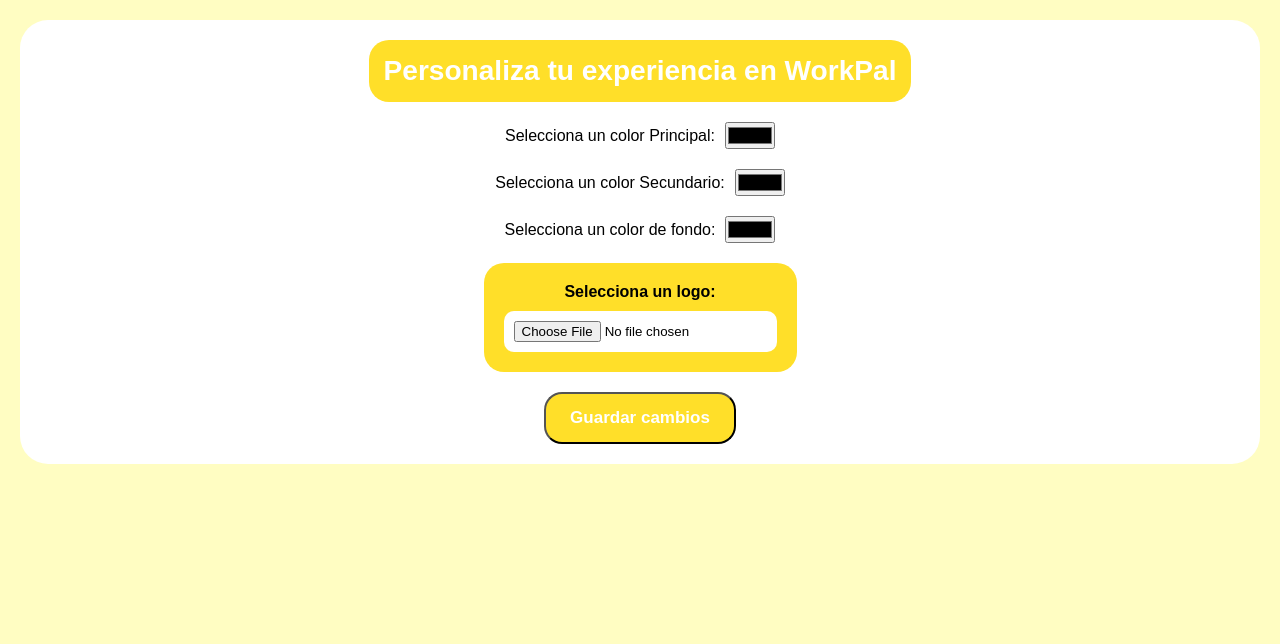
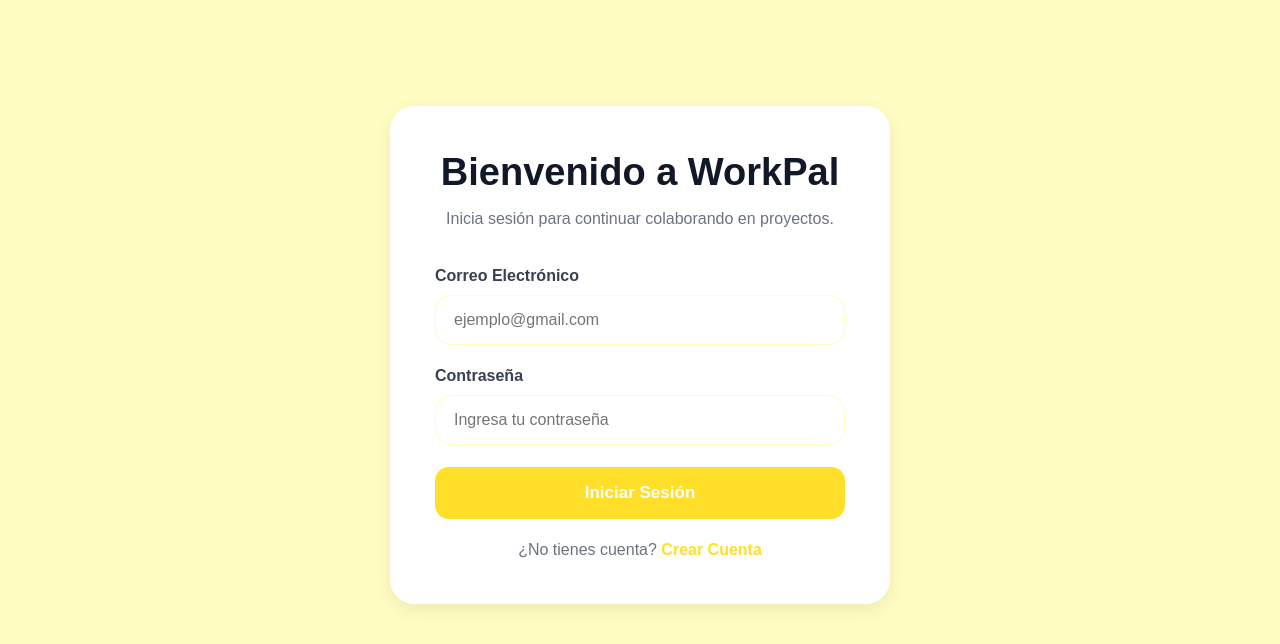
Before and after one commit to vicentt16/WorkPalFrontEnd, a React (Vite) app in the folder WorkPal/: page / in a window 1280 px wide. Shown: the top 644 px of the page. Built offline with nearby package versions, Linux system fonts and the light colour scheme.

Commit message:
return to app

```diff
--- a/WorkPal/src/App.jsx
+++ b/WorkPal/src/App.jsx
@@ -1,7 +1,6 @@
 import AppRoutes from "./Routes/AppRoutes";
 import "./App.css";
 
-import PersonalizePage from "./Pages/PersonalizePage/PersonalizePage";
 
 function App() {
   return (
--- a/WorkPal/src/main.jsx
+++ b/WorkPal/src/main.jsx
@@ -3,14 +3,13 @@ import ReactDOM from "react-dom/client";
 import App from "./App";
 import { AuthProvider } from "./Context/AuthContext";
 
-import PersonalizePage from "./Pages/PersonalizePage/PersonalizePage";
 
 ReactDOM.createRoot(
   document.getElementById("root")
 ).render(
   <React.StrictMode>
     <AuthProvider>
-      <PersonalizePage />
+      <App />
     </AuthProvider>
   </React.StrictMode>
 );
```
